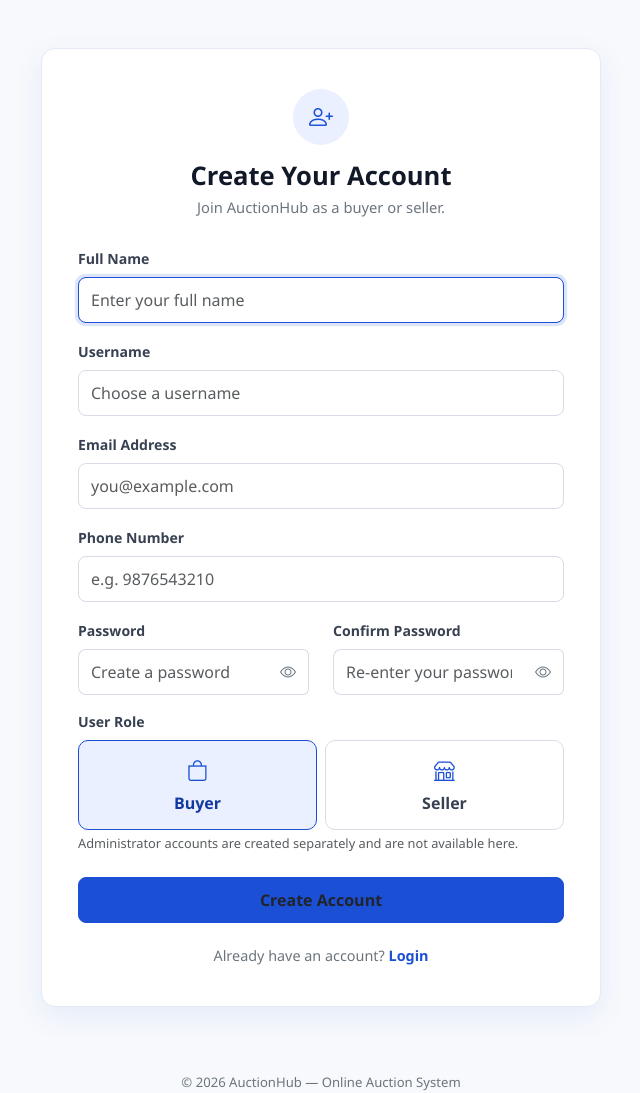
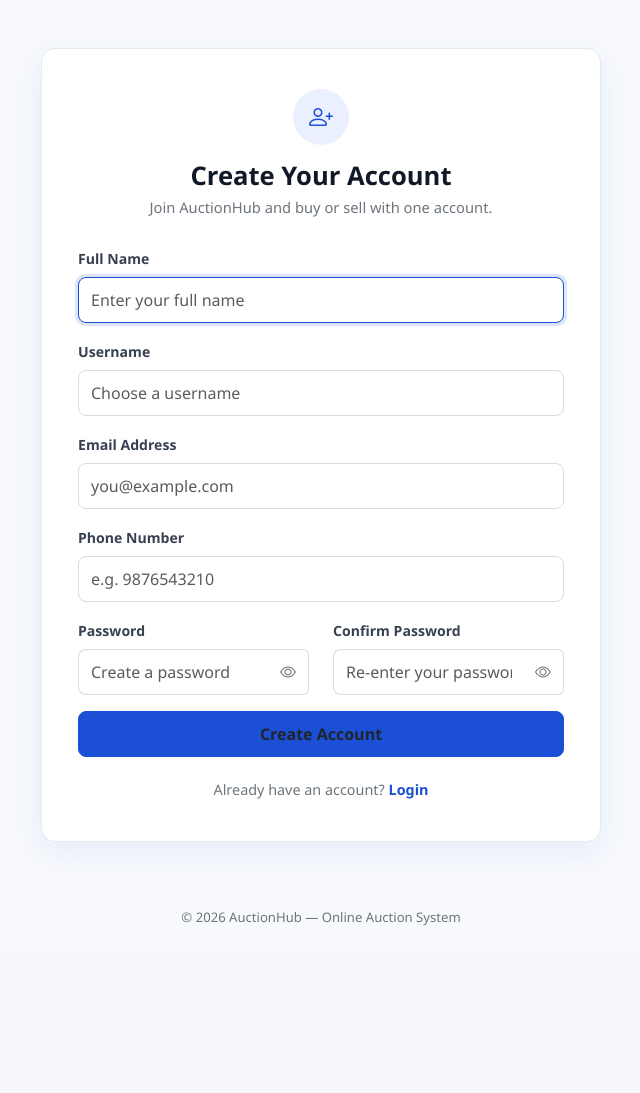
Before and after one commit to Kaniya01/online-auction-system, a Django app: page /register/ in a window 1280 px wide. Shown: the part 57-1150 px from the top of the page, without its empty margins (319-959 px from the left). After the commit the page ends 983 px from the top, so only its background shows below. Run offline with Django 5.2, Linux system fonts and the light colour scheme.

Commit message:
Allow users to buy and sell with one account

```diff
--- a/auction/forms.py
+++ b/auction/forms.py
@@ -14,13 +14,6 @@ class RegistrationForm(forms.Form):
 
     full_name = forms.CharField(max_length=150)
     phone_number = forms.CharField(max_length=15)
-
-    role = forms.ChoiceField(
-        choices=[
-            ('BUYER', 'Buyer'),
-            ('SELLER', 'Seller'),
-        ]
-    )
 
     def clean_username(self):
         username = self.cleaned_data['username']
--- a/auction/templates/register.html
+++ b/auction/templates/register.html
@@ -1,6 +1,7 @@
 {% load static %}
 <!DOCTYPE html>
 <html lang="en">
+
 <head>
     <meta charset="UTF-8">
     <meta name="viewport" content="width=device-width, initial-scale=1.0">
@@ -108,13 +109,15 @@
             color: #374151;
         }
 
-    .form-control, .form-select {
+        .form-control,
+        .form-select {
             border-radius: 8px;
             border: 1px solid #d7dce5;
             padding: 10px 12px;
         }
 
-    .form-control:focus, .form-select:focus {
+        .form-control:focus,
+        .form-select:focus {
             border-color: var(--auction-blue);
             box-shadow: 0 0 0 0.2rem rgba(26, 79, 214, 0.15);
         }
@@ -132,50 +135,6 @@
 
         .input-group:focus-within .btn-toggle-password {
             border-color: var(--auction-blue);
-    }
-
-    /* Role selection cards */
-    .role-option {
-        position: relative;
-    }
-
-    .role-option input.role-radio {
-        position: absolute;
-        opacity: 0;
-        width: 100%;
-        height: 100%;
-        margin: 0;
-        cursor: pointer;
-    }
-
-    .role-option label {
-        display: block;
-        border: 1.5px solid #d7dce5;
-        border-radius: 10px;
-        padding: 14px 12px;
-        text-align: center;
-        font-weight: 600;
-        color: #374151;
-        cursor: pointer;
-        transition: all 0.15s ease-in-out;
-    }
-
-    .role-option label i {
-        display: block;
-        font-size: 1.3rem;
-        margin-bottom: 4px;
-        color: var(--auction-blue);
-    }
-
-    .role-option input.role-radio:checked + label {
-        border-color: var(--auction-blue);
-        background-color: var(--auction-blue-light);
-        color: var(--auction-blue-dark);
-    }
-
-    .role-option input.role-radio:focus-visible + label {
-        outline: 2px solid var(--auction-blue);
-        outline-offset: 2px;
         }
 
         .btn-auction-primary {
@@ -225,6 +184,7 @@
         }
     </style>
 </head>
+
 <body>
 
     <!-- ============ NAVBAR ============ -->
@@ -254,7 +214,7 @@
                 <i class="bi bi-person-plus"></i>
             </div>
             <h1>Create Your Account</h1>
-        <p class="auth-subtitle">Join AuctionHub as a buyer or seller.</p>
+            <p class="auth-subtitle">Join AuctionHub and buy or sell with one account.</p>
 
             {% if messages %}
             {% for message in messages %}
@@ -285,16 +245,9 @@
                 <!-- Full Name -->
                 <div class="mb-3">
                     <label for="id_full_name" class="form-label">Full Name</label>
-                <input
-                    type="text"
-                    class="form-control {% if form.full_name.errors %}is-invalid{% endif %}"
-                    id="id_full_name"
-                    name="full_name"
-                    placeholder="Enter your full name"
-                    value="{{ form.full_name.value|default_if_none:'' }}"
-                    required
-                    autofocus
-                >
+                    <input type="text" class="form-control {% if form.full_name.errors %}is-invalid{% endif %}"
+                        id="id_full_name" name="full_name" placeholder="Enter your full name"
+                        value="{{ form.full_name.value|default_if_none:'' }}" required autofocus>
                     <div class="invalid-feedback">
                         {% if form.full_name.errors %}
                         {{ form.full_name.errors|striptags }}
@@ -307,16 +260,9 @@
                 <!-- Username -->
                 <div class="mb-3">
                     <label for="id_username" class="form-label">Username</label>
-                <input
-                    type="text"
-                    class="form-control {% if form.username.errors %}is-invalid{% endif %}"
-                    id="id_username"
-                    name="username"
-                    placeholder="Choose a username"
-                    value="{{ form.username.value|default_if_none:'' }}"
-                    required
-                    minlength="4"
-                >
+                    <input type="text" class="form-control {% if form.username.errors %}is-invalid{% endif %}"
+                        id="id_username" name="username" placeholder="Choose a username"
+                        value="{{ form.username.value|default_if_none:'' }}" required minlength="4">
                     <div class="invalid-feedback">
                         {% if form.username.errors %}
                         {{ form.username.errors|striptags }}
@@ -329,15 +275,9 @@
                 <!-- Email -->
                 <div class="mb-3">
                     <label for="id_email" class="form-label">Email Address</label>
-                <input
-                    type="email"
-                    class="form-control {% if form.email.errors %}is-invalid{% endif %}"
-                    id="id_email"
-                    name="email"
-                    placeholder="you@example.com"
-                    value="{{ form.email.value|default_if_none:'' }}"
-                    required
-                >
+                    <input type="email" class="form-control {% if form.email.errors %}is-invalid{% endif %}"
+                        id="id_email" name="email" placeholder="you@example.com"
+                        value="{{ form.email.value|default_if_none:'' }}" required>
                     <div class="invalid-feedback">
                         {% if form.email.errors %}
                         {{ form.email.errors|striptags }}
@@ -350,17 +290,10 @@
                 <!-- Phone Number -->
                 <div class="mb-3">
                     <label for="id_phone_number" class="form-label">Phone Number</label>
-                <input
-                    type="tel"
-                    class="form-control {% if form.phone_number.errors %}is-invalid{% endif %}"
-                    id="id_phone_number"
-                    name="phone_number"
-                    placeholder="e.g. 9876543210"
-                    value="{{ form.phone_number.value|default_if_none:'' }}"
-                    pattern="^[0-9+\-\s]{7,15}$"
-                    maxlength="15"
-                    required
-                >
+                    <input type="tel" class="form-control {% if form.phone_number.errors %}is-invalid{% endif %}"
+                        id="id_phone_number" name="phone_number" placeholder="e.g. 9876543210"
+                        value="{{ form.phone_number.value|default_if_none:'' }}" pattern="^[0-9+\-\s]{7,15}$"
+                        maxlength="15" required>
                     <div class="invalid-feedback">
                         {% if form.phone_number.errors %}
                         {{ form.phone_number.errors|striptags }}
@@ -375,16 +308,11 @@
                     <div class="col-md-6 mb-3">
                         <label for="id_password" class="form-label">Password</label>
                         <div class="input-group has-validation">
-                        <input
-                            type="password"
-                            class="form-control {% if form.password.errors %}is-invalid{% endif %}"
-                            id="id_password"
-                            name="password"
-                            placeholder="Create a password"
-                            minlength="8"
-                            required
-                        >
-                        <button class="btn btn-toggle-password" type="button" id="togglePassword" tabindex="-1" aria-label="Show password">
+                            <input type="password"
+                                class="form-control {% if form.password.errors %}is-invalid{% endif %}" id="id_password"
+                                name="password" placeholder="Create a password" minlength="8" required>
+                            <button class="btn btn-toggle-password" type="button" id="togglePassword" tabindex="-1"
+                                aria-label="Show password">
                                 <i class="bi bi-eye" id="togglePasswordIcon"></i>
                             </button>
                             <div class="invalid-feedback">
@@ -401,15 +329,12 @@
                     <div class="col-md-6 mb-3">
                         <label for="id_confirm_password" class="form-label">Confirm Password</label>
                         <div class="input-group has-validation">
-                        <input
-                            type="password"
+                            <input type="password"
                                 class="form-control {% if form.confirm_password.errors %}is-invalid{% endif %}"
-                            id="id_confirm_password"
-                            name="confirm_password"
-                            placeholder="Re-enter your password"
-                            required
-                        >
-                        <button class="btn btn-toggle-password" type="button" id="toggleConfirmPassword" tabindex="-1" aria-label="Show password">
+                                id="id_confirm_password" name="confirm_password" placeholder="Re-enter your password"
+                                required>
+                            <button class="btn btn-toggle-password" type="button" id="toggleConfirmPassword"
+                                tabindex="-1" aria-label="Show password">
                                 <i class="bi bi-eye" id="toggleConfirmPasswordIcon"></i>
                             </button>
                             <div class="invalid-feedback" id="confirmPasswordFeedback">
@@ -421,48 +346,6 @@
                             </div>
                         </div>
                     </div>
-            </div>
-
-            <!-- User Role -->
-            <div class="mb-4">
-                <label class="form-label d-block">User Role</label>
-                <div class="row g-2">
-                    <div class="col-6 role-option">
-                        <input
-                            class="role-radio"
-                            type="radio"
-                            name="role"
-                            id="role_buyer"
-                            value="BUYER"
-                            checked
-                            required
-                        >
-                        <label for="role_buyer">
-                            <i class="bi bi-bag"></i>
-                            Buyer
-                        </label>
-                    </div>
-                    <div class="col-6 role-option">
-                        <input
-                            class="role-radio"
-                            type="radio"
-                            name="role"
-                            id="role_seller"
-                            value="SELLER"
-                            required
-                        >
-                        <label for="role_seller">
-                            <i class="bi bi-shop"></i>
-                            Seller
-                        </label>
-                    </div>
-                </div>
-                <div class="form-text text-muted mt-1">
-                    Administrator accounts are created separately and are not available here.
-                </div>
-                {% if form.role.errors %}
-                <div class="text-danger small mt-1">{{ form.role.errors|striptags }}</div>
-                {% endif %}
                 </div>
 
                 <button type="submit" class="btn btn-auction-primary w-100">Create Account</button>
@@ -531,4 +414,5 @@
     </script>
 
 </body>
+
 </html>
--- a/auction/views.py
+++ b/auction/views.py
@@ -24,7 +24,6 @@ def register(request):
             password = form.cleaned_data['password']
             full_name = form.cleaned_data['full_name']
             phone_number = form.cleaned_data['phone_number']
-            role = form.cleaned_data['role']
 
             # Create Django user
             user = User.objects.create_user(
@@ -37,8 +36,7 @@ def register(request):
             Profile.objects.create(
                 user=user,
                 full_name=full_name,
-                phone_number=phone_number,
-                role=role
+                phone_number=phone_number
             )
 
             messages.success(
@@ -81,29 +79,7 @@ def login_view(request):
         if user is not None:
 
             login(request, user)
-
-            # Check whether the user has a Profile
-            try:
-
-                role = user.profile.role
-
-            except Profile.DoesNotExist:
-
-                messages.error(
-                    request,
-                    'User profile not found.'
-                )
-
-                return redirect('login')
-
-
-            # =================================================
-            # ROLE-BASED DASHBOARD
-            # =================================================
-
-            if role in ['BUYER', 'SELLER', 'ADMIN']:
-
-                return redirect('dashboard')
+            return redirect('dashboard')
 
 
         # Invalid credentials
```
Also changed, not shown: auction/templates/profile.html (+5 -20 lines). Lines whose indentation alone changed are shown as unchanged.
